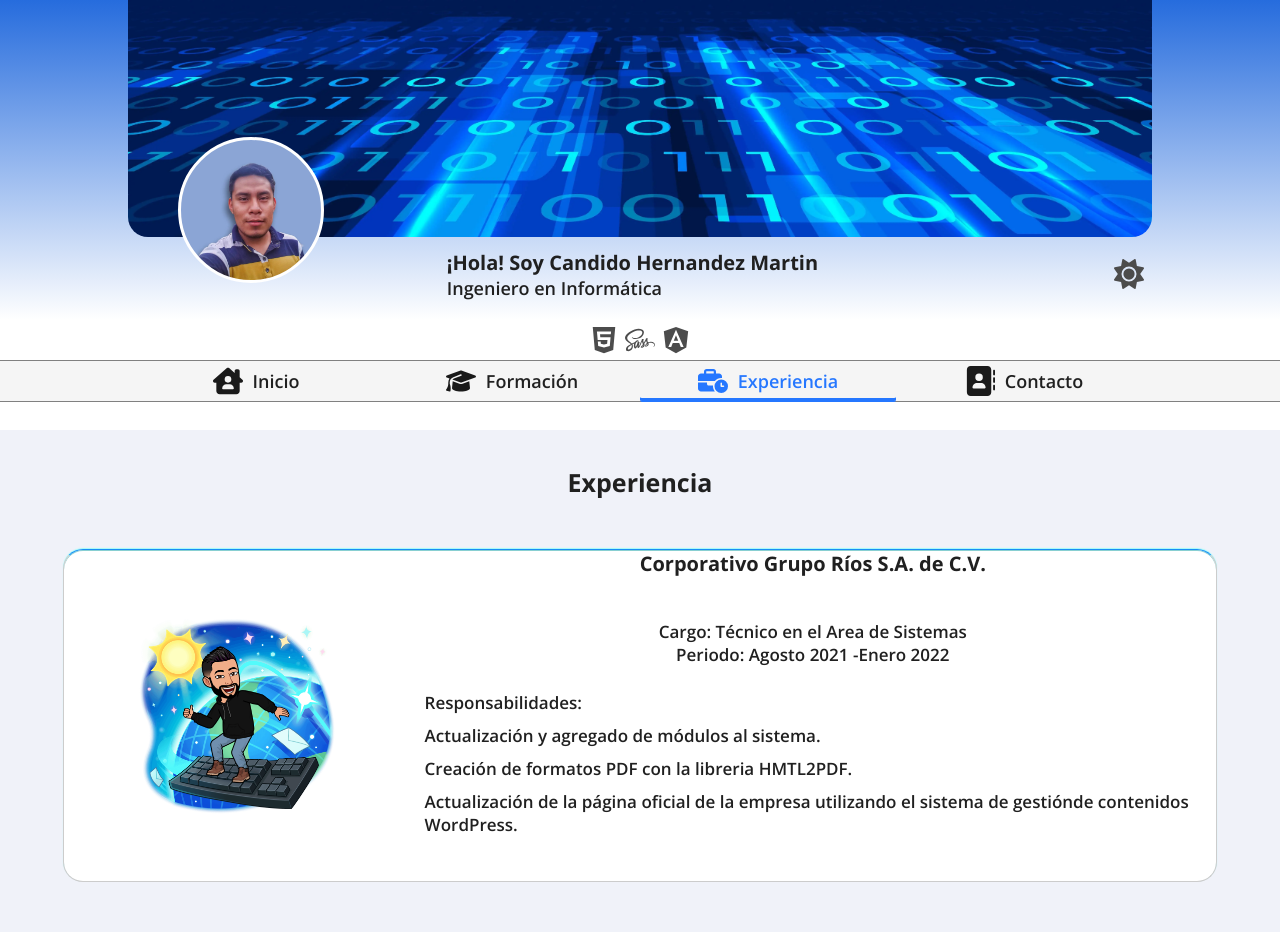
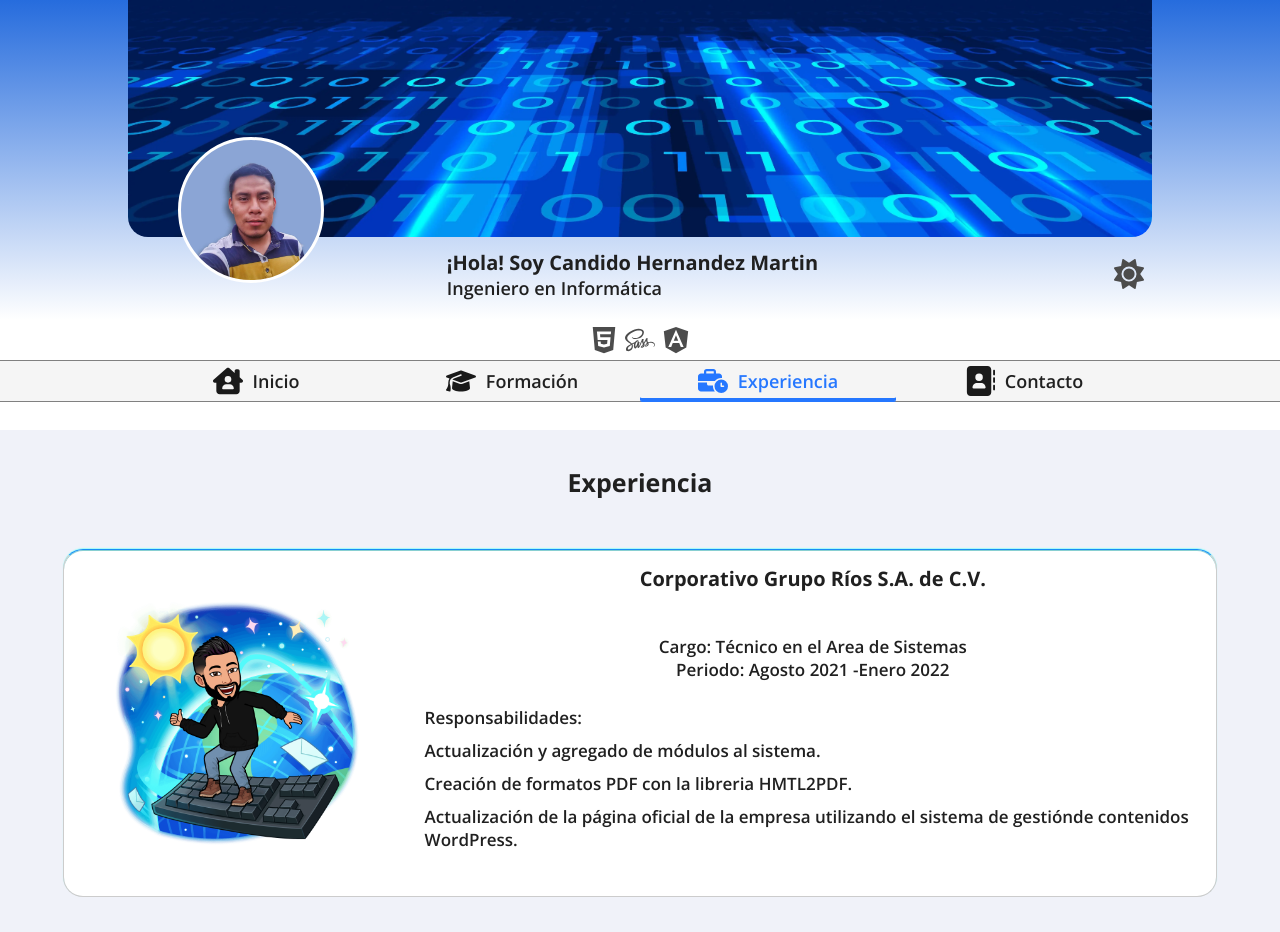
Before and after one commit to Candido-HM/portfolio-candido, an Angular app: page /experiencia in a window 1280 px wide. Shown: the top 932 px of the page. Built offline with nearby package versions, Linux system fonts and the light colour scheme.

Commit message:
modificacion experiencia

```diff
--- a/src/assets/styles/_responsive.sass
+++ b/src/assets/styles/_responsive.sass
@@ -117,14 +117,15 @@
             .corporativo-container
                 flex-direction: row
                 .avatar-experience
-                    width: 30%
+                    width: 35%
                     height: auto
                     img
-                        width: 200px
-                        height: 200px
+                        width: 210px
+                        height: 210px
                 .corporativo-about
-                    width: 70%
+                    width: 65%
                     height: auto
+                    margin-top: 15px
 
 //Falta definir mas estilos para las siguientes secciones
 
@@ -178,6 +179,19 @@
             .udemy-container
                 width: 80%
         /***********************************Componente Experiencia *************************************/
+        .experience
+            .corporativo-container
+                flex-direction: row
+                .avatar-experience
+                    width: 30%
+                    height: auto
+                    img
+                        width: 250px
+                        height: 250px
+                .corporativo-about
+                    width: 70%
+                    height: auto
+                    margin-top: 15px
 
 
 //Falta definir mas estilos para las siguientes secciones
```
